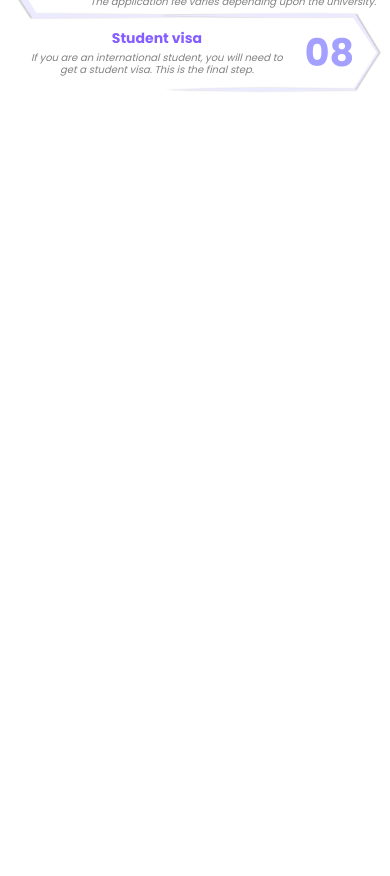
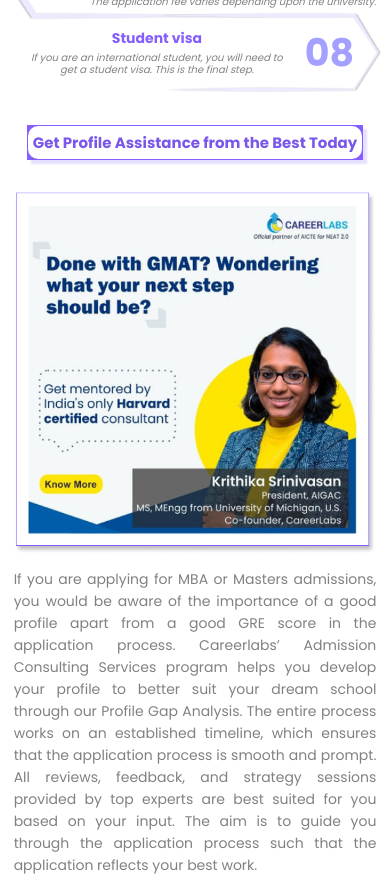
Before and after one commit to Kathirvel15/ReactJs-First-Project, a React (Create React App) app: page / in a window 390 px wide. Shown: the part 1380-2256 px from the top of the page. Before the commit the page ends 1473 px from the top, so only its background shows below. Built offline with nearby package versions, Linux system fonts and the light colour scheme.

Commit message:
Section -4 Updated

```diff
--- a/src/1stfolder/acs.css
+++ b/src/1stfolder/acs.css
@@ -281,3 +281,87 @@
     width: 87%;
     margin: auto;
 }
+/* section-4 */
+.ACS-section-4
+{
+    margin: auto;
+    margin-top: 4em;
+    width: 87%;
+}
+.ACS-all-section-heading-bold
+{
+    background-color: #855EFF;
+    width: max-content;
+    margin: auto;
+    margin-bottom: 2em;
+    border: 1px solid #855EFF;
+    box-shadow: 4px 4px 2px rgb(133 94 255 / 20%);
+}
+.ACS-all-section-heading-bold h2
+{
+    color: #7A57E9;
+    font-size: 40px;
+    background-color: #ffff;
+    border-radius: 15px;
+    padding: 5px 0.7em;
+    margin: 0px;
+}
+.ACS-section-4-inner-part
+{
+    display: flex;
+    justify-content: center;
+    align-items: center;
+}
+.ACS-section-4-content p{
+    font-size: 20px;
+    color: #818181;
+    line-height: 32px;
+    margin-left: 1.5em;
+}
+.ACS-section-4 .ACS-section-4-inner-part img
+{
+    width: 450px;
+}
+@media screen and (max-width: 767px){
+    .ACS-all-section-heading-bold h2
+    {
+        font-size:15px;
+        border-radius: 10px;
+        padding: 5px;
+    }
+    .ACS-section-4-content p{
+        font-size: 14px;
+        line-height: 22px;
+        text-align: justify;
+        margin-top: 0.5em !important;
+    }
+    .ACS-section-4
+    {
+        margin-top: 2em !important;
+    }
+}
+@media screen and (min-width: 768px) and (max-width: 1024px) {
+    .ACS-all-section-heading-bold h2
+    {
+        font-size: 29px;
+    }
+}
+@media screen and (max-width: 1024px) {
+    .ACS-section-4
+    {
+        width: 93%;
+        margin-top: 3em;
+    }
+    .ACS-section-4-content p{
+        margin: 0px;
+    }
+    .ACS-section-4-inner-part
+    {
+        flex-direction: column;
+    }
+    .ACS-section-4 .ACS-section-4-inner-part img
+    {
+        width: 100%;
+        height: 100%;
+    }
+ }
--- a/src/1stfolder/acs.js
+++ b/src/1stfolder/acs.js
@@ -154,6 +154,31 @@
         </div>
       </div>
     </section>
+    {/*FOURTH SECTION*/}
+    <section class="ACS-section-4">
+      <div class="ACS-all-section-heading-bold">
+        <h2>Get Profile Assistance from the Best Today</h2>
+      </div>
+      <div class="ACS-section-4-inner-part">
+        <div class="ACS-section-4-image">
+          <img src="Assets/Group 11.png" alt="" />
+        </div>
+        <div class="ACS-section-4-content">
+          <p>
+            If you are applying for MBA or Masters admissions, you would be
+            aware of the importance of a good profile apart from a good GRE
+            score in the application process. Careerlabs’ Admission Consulting
+            Services program helps you develop your profile to better suit your
+            dream school through our Profile Gap Analysis. The entire process
+            works on an established timeline, which ensures that the application
+            process is smooth and prompt. All reviews, feedback, and strategy
+            sessions provided by top experts are best suited for you based on
+            your input. The aim is to guide you through the application process
+            such that the application reflects your best work.
+          </p>
+        </div>
+      </div>
+    </section>
   </>
 );
 export default greek;
```
Also changed, not shown: public/Assets/Group 11.png (added).
